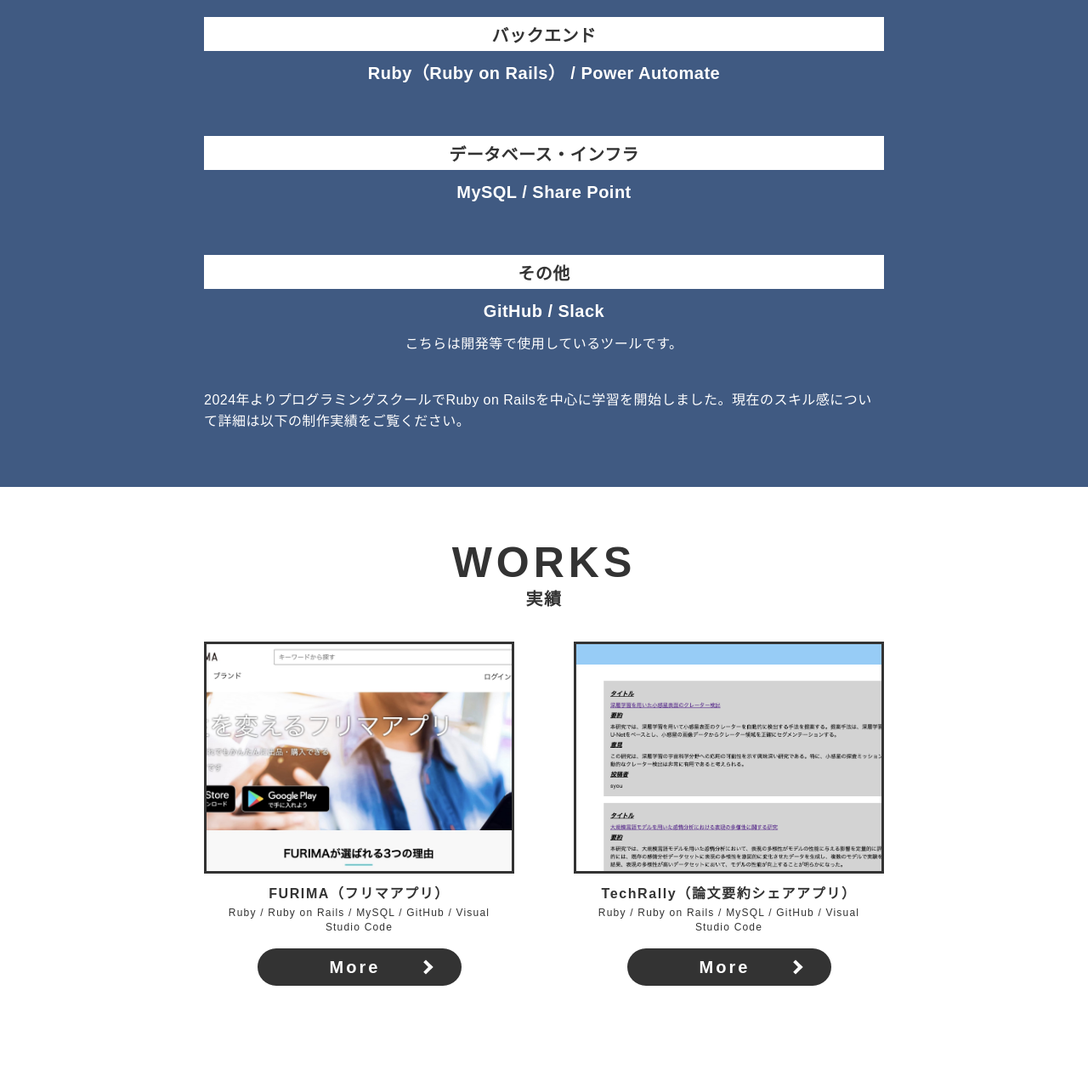
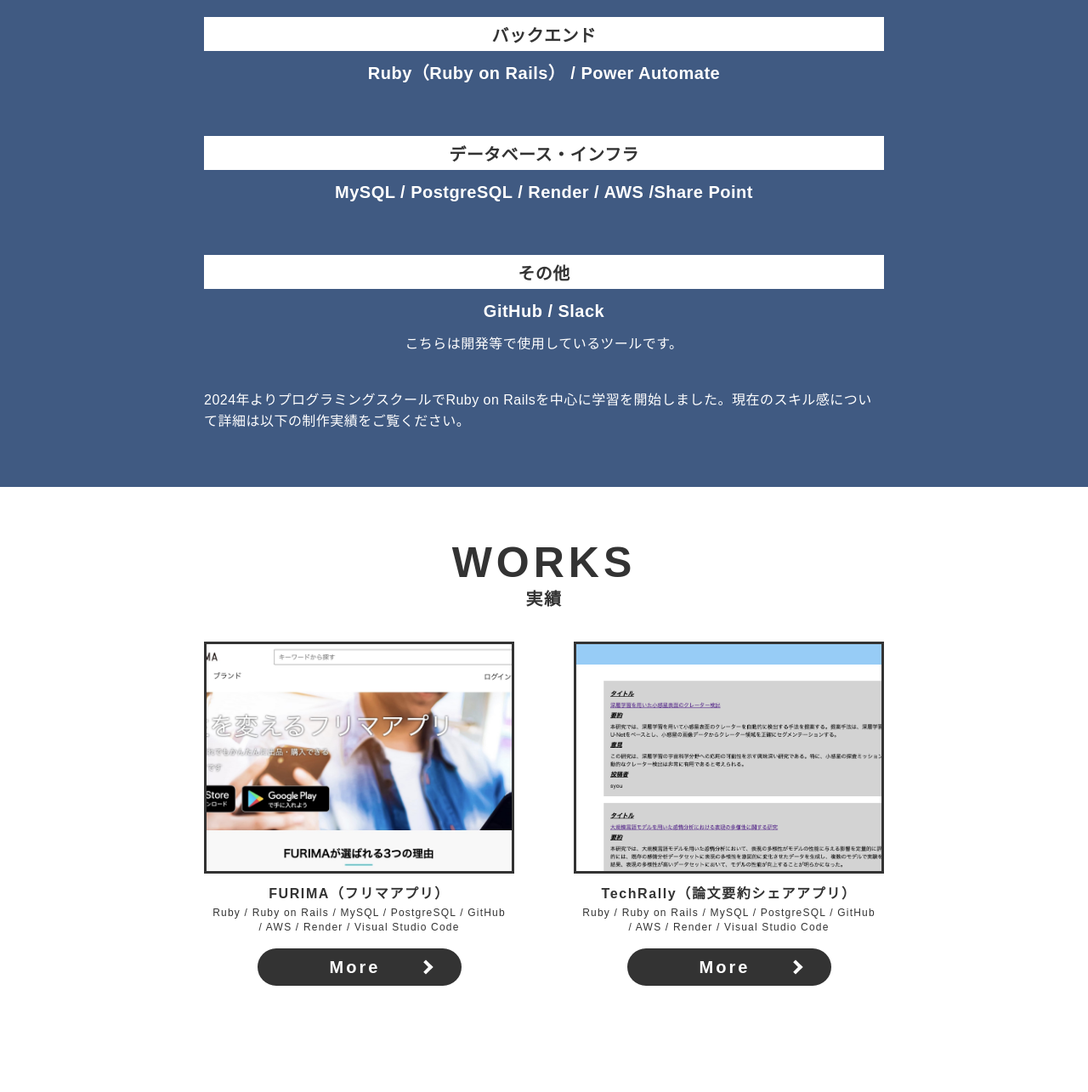
Before and after one commit to Pokesyoum/portfolio-site, a plain HTML site: page index.html in a window 1280 px wide. Shown: the part 1731-3016 px from the top of the page at 85% size. Drawn offline with nearby package versions, Linux system fonts and the light colour scheme.

Commit message:
スキル等修正

```diff
--- a/index.html
+++ b/index.html
@@ -150,7 +150,7 @@
               <!-- 記載番号：15 -->
               <li class="skill__item">
                 <h3>データベース・インフラ</h3>
-                <h4>MySQL / Share Point</h4>
+                <h4>MySQL / PostgreSQL / Render / AWS /Share Point</h4>
               </li>
               <!-- 記載番号：16 -->
               <li class="skill__item">
@@ -186,7 +186,7 @@
                   <!-- 記載番号：18 -->
                   <h3>FURIMA（フリマアプリ）</h3>
                   <!-- 記載番号：19 -->
-                  <p>Ruby / Ruby on Rails / MySQL / GitHub / Visual Studio Code</p>
+                  <p>Ruby / Ruby on Rails / MySQL / PostgreSQL / GitHub / AWS / Render / Visual Studio Code</p>
                 </div>
                 <div class="works__item-btn-block">
                   <a href="works/01.html" class="button">More</a>
@@ -201,7 +201,7 @@
                   <!-- 記載番号：20 -->
                   <h3>TechRally（論文要約シェアアプリ）</h3>
                   <!-- 記載番号：21 -->
-                  <p>Ruby / Ruby on Rails / MySQL / GitHub / Visual Studio Code</p>
+                  <p>Ruby / Ruby on Rails / MySQL / PostgreSQL / GitHub / AWS / Render / Visual Studio Code</p>
                 </div>
                 <div class="works__item-btn-block">
                   <a href="works/02.html" class="button">More</a>
```
Also changed, not shown: works/01.html (+3 -3 lines), works/02.html (+2 -2 lines).
